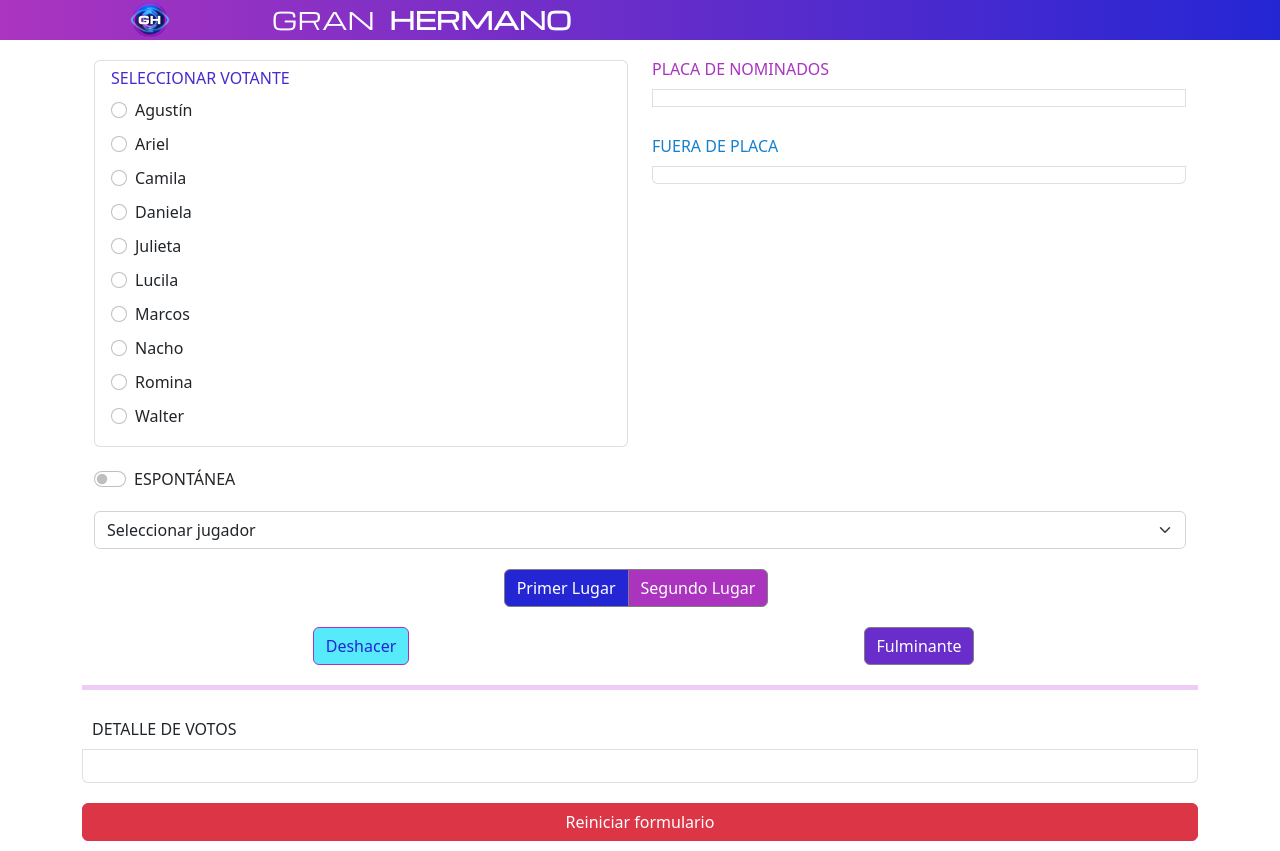
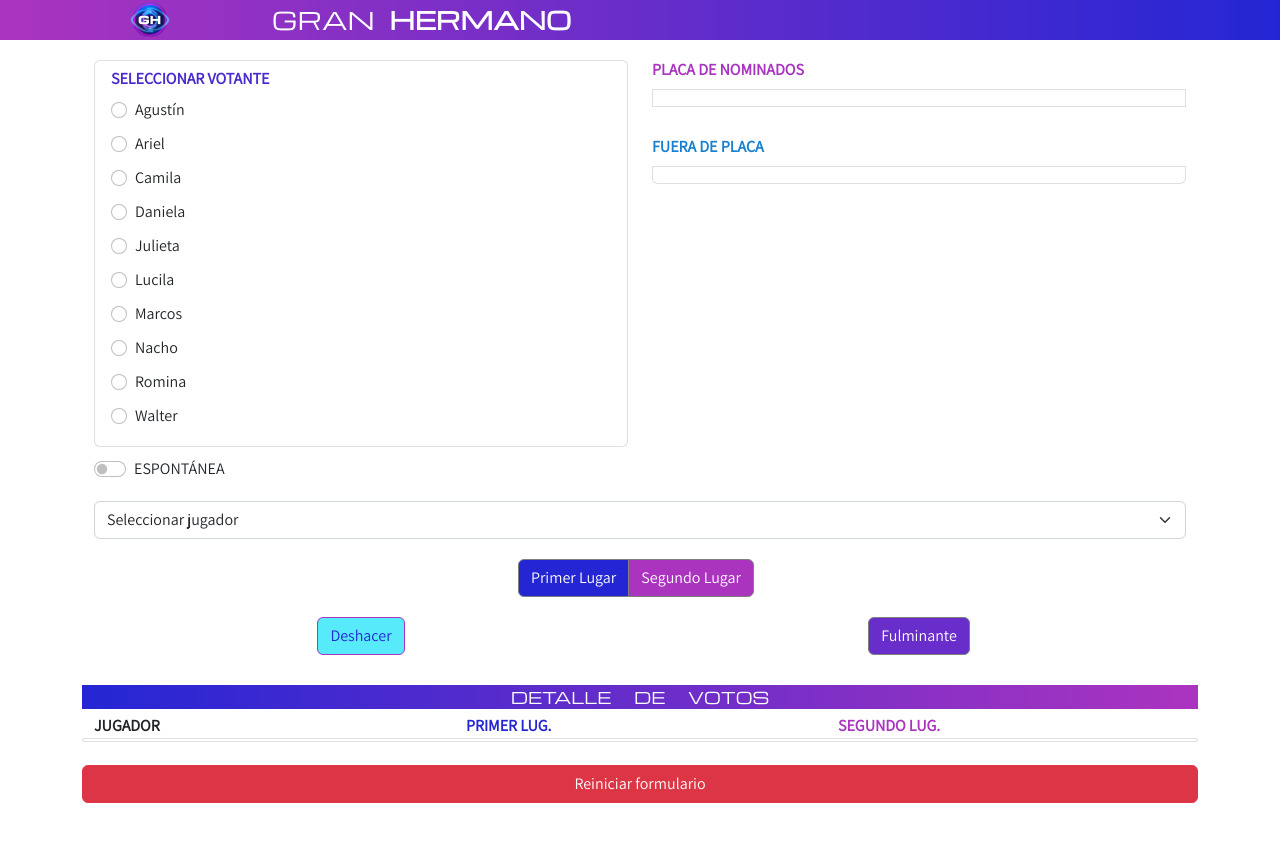
Before and after one commit to Gaboamador/gh-2022, a React (Create React App) app: page / in a window 1280 px wide. After the commit the page ends 813 px from the top, so only its background shows below. Built offline with nearby package versions, Linux system fonts and the light colour scheme.

Commit message:
Nueva Visualizacion Detalle Votos

```diff
--- a/src/App.css
+++ b/src/App.css
@@ -1,9 +1,13 @@
-@import url('https://fonts.googleapis.com/css2?family=Michroma&display=swap');
+@import url('https://fonts.googleapis.com/css2?family=Assistant&family=Michroma&display=swap');
 
+
+.GeneralFont {
+/*  font-family: 'Roboto', sans-serif;*/
+font-family: 'Assistant', sans-serif;
+}
 
 .App {
   border:#ab34bf;
-
 }
 
 .App-logo {
@@ -45,18 +49,31 @@
   padding: 0px 0px 0px !important;
 }
 
-
-
 .seleccionarVotante{
   color:#4a2ace;
+  font-weight:bold;
 }
 
 .placaNominados{
   color:#a934c0;
+  font-weight:bold;
 }
 
 .fueraDePlaca{
   color:#1680CE;
+  font-weight:bold;
+}
+
+.detalleDeVotos {
+  background-image: linear-gradient(to left, #ab34bf, #2426d4);
+  font-family: 'Michroma', sans-serif;
+  color:white;
+  display: flex;
+  flex-direction: column;
+  align-items: center;
+  justify-content: center;
+  margin-bottom: 5px;
+  /*font-weight:bold;*/
 }
 
 label {
@@ -98,3 +115,31 @@
   color: #2426d4 !important;
   border-color: #ab34bf !important;
 }
+
+
+.rounded-borders {
+  border: 1px solid #dfdfdf;
+  border-radius: 5px;
+  padding: 1px;
+  margin-top: 3px;
+  margin-bottom: 3px;
+}
+
+.tituloTablaDetalleVotosJugador {
+  font-weight:bold;
+
+}
+
+.tituloTablaDetalleVotos1erLugar {
+  font-weight:bold;
+  color: #2426d4;
+}
+
+.tituloTablaDetalleVotos2doLugar {
+  font-weight:bold;
+  color: #ab34bf;
+}
+
+.highlight-bg {
+  background-color: #aa34bf4d;
+}
--- a/src/ContadorFinalFulmOK.js
+++ b/src/ContadorFinalFulmOK.js
@@ -148,7 +148,7 @@
   marginBottom: "10px"
 }
 const estiloEspontanea = {
-  marginTop: "10px",
+  marginBotton: "10px",
 }
 const estiloBotonesYSelecJug = {
   marginTop: "10px",
@@ -158,13 +158,11 @@
   marginTop: "20px",
   marginBottom: "10px",
 }
+const estiloBotonesDeshacerYFulminante = {
+  marginTop: "20px",
+  marginBottom: "30px",
+}
 const estiloBotones = {
-  marginRight: "10px",
-  marginLeft: "10px"
-}
-const estiloDetalleDeVotos = {
-  marginTop: "10px",
-  marginBottom: "10px",
   marginRight: "10px",
   marginLeft: "10px"
 }
@@ -185,9 +183,45 @@
     />
 );
 
+const namesData = {};
+names.forEach((name, index) => {
+    if (!namesData[name]) {
+        namesData[name] = {
+            name: name,
+            words: {
+                [words[index]]: 1
+            }
+        }
+    } else {
+        if (!namesData[name]['words'][words[index]]) {
+            namesData[name]['words'][words[index]] = 1
+        } else {
+            namesData[name]['words'][words[index]] += 1
+        }
+    }
+});
+
+const rows = Object.keys(namesData).map(name => {
+    return (
+        <Row key={name}>
+            <Col>{name}</Col>
+            {Object.keys(namesData[name]['words']).map(word => {
+                return (
+                    <Col key={word}>
+                        {word} ({namesData[name]['words'][word]})
+                    </Col>
+                )
+            })}
+        </Row>
+    );
+});
+
+const containerClass = "container";
+const rowClass = "row rounded-borders";
+const colClass = "col";
 
 return (
-<div>
+<div className="GeneralFont">
 
 <Container>
   <Row>
@@ -292,33 +326,58 @@
   </Row>
 </Container>
 
-<Container style={estiloBotones1y2Lugar}> {/*BOTONES 1 y 2 LUGAR*/}
+<Container style={estiloBotonesDeshacerYFulminante}> {/*BOTONES DESHACER Y FULMINANTE*/}
   <Row>
-    <Col xs={6} className="d-flex justify-content-center"> {/*DESHACER Y FULMINANTE*/}
+    <Col xs={6} className="d-flex justify-content-center"> {/*DESHACER*/}
       <Button style={estiloBotones} onClick={handleUndo} className="custom-class-deshacer">Deshacer</Button>
     </Col>
-    <Col xs={6} className="d-flex justify-content-center"> {/*DESHACER Y FULMINANTE*/}
+    <Col xs={6} className="d-flex justify-content-center"> {/*FULMINANTE*/}
       <Button style={estiloBotones} onClick={() => {handleFulminado(newWord); handleFulminador(newName);}} className="custom-class-fulminante">Fulminante</Button>
     </Col>
   </Row>
 </Container>
 
-<ColoredLine color= "#C338DD" />
+<Container className={containerClass}> {/*LISTA DETALLE VOTOS*/}
+      <Row>
+        <Col className="detalleDeVotos">DETALLE &nbsp; &nbsp; DE &nbsp; &nbsp; VOTOS</Col>
+      </Row>
 
-<Container> {/*LISTA DETALLE VOTOS*/}
-  <Row>
-    <ListGroup className="col10-class">
-      <h6 style={estiloDetalleDeVotos}>DETALLE DE VOTOS</h6>
-        <ListGroup.Item>
-          <dl>
-            {fulminado === '' ? null : <li>{fulminador}: {fulminado} (Fulminante)</li>}
-            {names.map((name, index) => (
-            <li key={index}>{name}: {words[index]}</li>
-            ))}
-          </dl>
-        </ListGroup.Item>
-    </ListGroup>
-  </Row>
+      <Row>
+        <Col className='tituloTablaDetalleVotosJugador' xs={4}>JUGADOR</Col>
+        <Col className='tituloTablaDetalleVotos1erLugar' xs={4}>PRIMER LUG.</Col>
+        <Col className='tituloTablaDetalleVotos2doLugar' xs={4}>SEGUNDO LUG.</Col>
+      </Row>
+
+      <Row className={rowClass}>
+      {fulminado === '' ? null : fulminador === '' ? (
+      <>
+        <Col xs={4}></Col>
+        <Col>{fulminado} (Fulm.)</Col>
+        <Col>-</Col>
+      </>
+      ) : (
+      <>
+        <Col xs={4}>{fulminador}</Col>
+        <Col>{fulminado} (Fulm.)</Col>
+        <Col>-</Col>
+      </>
+      )}
+      </Row>
+
+      {Object.keys(namesData).map(name => {
+            return (
+                <Row key={name} className={`${rowClass} ${Object.keys(namesData[name]['words']).map(word => namesData[name]['words'][word]).includes(3) ? 'highlight-bg' : ''}`}>
+                    <Col xs={4} className={colClass}>{name}</Col>
+                    {Object.keys(namesData[name]['words']).map((word, index) => {
+                        return (
+                            <Col key={word} className={colClass}>
+                                {word} {/* *esto comentado muestra entre paréntesis la cantidad de votos ->* ({namesData[name]['words'][word]}) */}
+                            </Col>
+                        )
+                    })}
+                </Row>
+            );
+        })}
 </Container>
 
 <Container> {/*BOTÓN REINICIAR*/}
```
